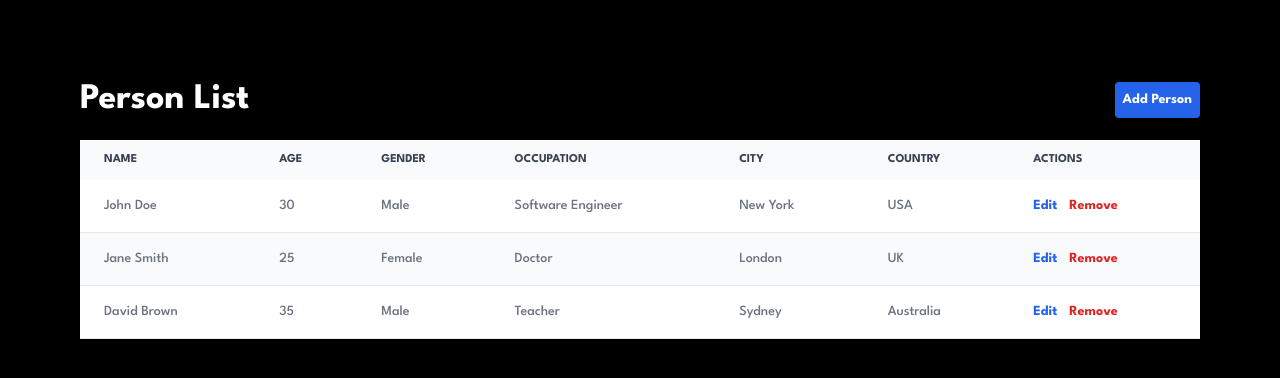
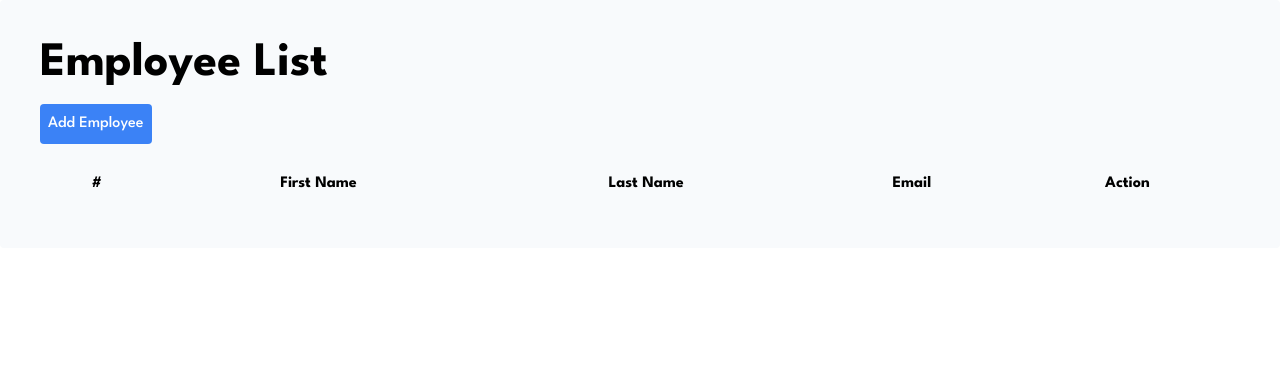
Before and after one commit to Mark-Alexis-Posadas/react-mini-practice, a React (Vite) app: page / in a window 1280 px wide. Shown: the top 378 px of the page. Built offline with nearby package versions, Linux system fonts and the light colour scheme.

Commit message:
fix modal title

```diff
--- a/src/App.jsx
+++ b/src/App.jsx
@@ -1,5 +1,5 @@
-import PersonList from "./components/PersonList/PersonList";
+import Employee from "./components/AddEmployee/Employee";
 
 export default function App() {
-  return <PersonList />;
+  return <Employee />;
 }
--- a/src/components/AddEmployee/Employee.jsx
+++ b/src/components/AddEmployee/Employee.jsx
@@ -22,7 +22,12 @@ const reducer = (state, action) => {
       };
 
     case "ADD_EMPLOYEE":
-      return { ...state, [action.field]: action.value, isEditing: true };
+      return {
+        ...state,
+        [action.field]: action.value,
+        isEditing: true,
+        employeeTitle: "Add",
+      };
 
     case "DELETE_EMPLOYEE":
       const { idx: deleteIdx } = action;
@@ -120,7 +125,6 @@ const Employee = () => {
           handleSubmit={handleSubmit}
           handleClose={handleClose}
           state={state}
-          isEditing={state.isEditing}
         />
       )}
     </div>
--- a/src/components/AddEmployee/Modal.jsx
+++ b/src/components/AddEmployee/Modal.jsx
@@ -5,7 +5,7 @@ export default function AddEmployeeModal({
   handleChange,
   handleSubmit,
   handleClose,
-  isEditing,
+  employeeTitle,
 }) {
   useEffect(() => {
     const handleKeyDown = (e) => {
@@ -25,9 +25,7 @@ export default function AddEmployeeModal({
     <div className="w-full h-full top-0 left-0 overflow-auto z-10 fixed bg-black bg-opacity-40 flex">
       <form className="bg-white shadow-md p-3 rounded w-[600px] m-auto">
         <header className="flex items-center justify-between mb-3">
-          <h2 className="font-bold text-xl">
-            {isEditing ? "Edit" : "Add"} Employee
-          </h2>
+          <h2 className="font-bold text-xl">{employeeTitle} Employee</h2>
           <button
             className="rounded-full p-2 text-white bg-red-600 w-6 h-6 flex items-center justify-center"
             onClick={handleClose}
--- a/src/components/PersonList/Item.jsx
+++ b/src/components/PersonList/Item.jsx
@@ -8,7 +8,6 @@ export default function Item({
   occupation,
   city,
   country,
-  activeList,
   handleEdit,
   handleDelete,
 }) {
--- a/src/components/PersonList/PersonList.jsx
+++ b/src/components/PersonList/PersonList.jsx
@@ -2,32 +2,7 @@ import { useState } from "react";
 import Item from "./Item";
 import { FormInputItem } from "./FormInputItem";
 
-let people = [
-  {
-    name: "John Doe",
-    age: 30,
-    gender: "Male",
-    occupation: "Software Engineer",
-    city: "New York",
-    country: "USA",
-  },
-  {
-    name: "Jane Smith",
-    age: 25,
-    gender: "Female",
-    occupation: "Doctor",
-    city: "London",
-    country: "UK",
-  },
-  {
-    name: "David Brown",
-    age: 35,
-    gender: "Male",
-    occupation: "Teacher",
-    city: "Sydney",
-    country: "Australia",
-  },
-];
+import { people } from "./data";
 
 export default function PersonList() {
   const [inputVal, setInputVal] = useState({
@@ -56,6 +31,7 @@ export default function PersonList() {
   }
 
   function handleEdit(idx) {
+    console.log(peopleList[idx]);
     setInputVal(peopleList[idx]);
     setActiveList(idx);
     setShowInput(true);
@@ -81,24 +57,6 @@ export default function PersonList() {
 
   function handleSubmit(e) {
     e.preventDefault();
-    if (
-      typeof inputVal.name !== "string" ||
-      inputVal.name.trim() === "" ||
-      typeof inputVal.age !== "string" ||
-      inputVal.age.trim() === "" ||
-      typeof inputVal.gender !== "string" ||
-      inputVal.gender.trim() === "" ||
-      typeof inputVal.occupation !== "string" ||
-      inputVal.occupation.trim() === "" ||
-      typeof inputVal.city !== "string" ||
-      inputVal.city.trim() === "" ||
-      typeof inputVal.country !== "string" ||
-      inputVal.country.trim() === ""
-    ) {
-      alert("Please fill out all inputs correctly");
-      return; // Exit early if any field is empty or not a string
-    }
-
     if (activeList !== null) {
       // Editing existing item
       const updatedPeopleList = [...peopleList];
@@ -174,7 +132,7 @@ export default function PersonList() {
                 index={index}
                 {...item}
                 activeList={activeList}
-                handleEdit={handleEdit}
+                handleEdit={() => handleEdit(index)}
                 handleDelete={handleDelete}
               />
             ))}
--- /dev/null
+++ b/src/components/PersonList/data.js
@@ -0,0 +1,26 @@
+export let people = [
+  {
+    name: "John Doe",
+    age: 30,
+    gender: "Male",
+    occupation: "Software Engineer",
+    city: "New York",
+    country: "USA",
+  },
+  {
+    name: "Jane Smith",
+    age: 25,
+    gender: "Female",
+    occupation: "Doctor",
+    city: "London",
+    country: "UK",
+  },
+  {
+    name: "David Brown",
+    age: 35,
+    gender: "Male",
+    occupation: "Teacher",
+    city: "Sydney",
+    country: "Australia",
+  },
+];
```
